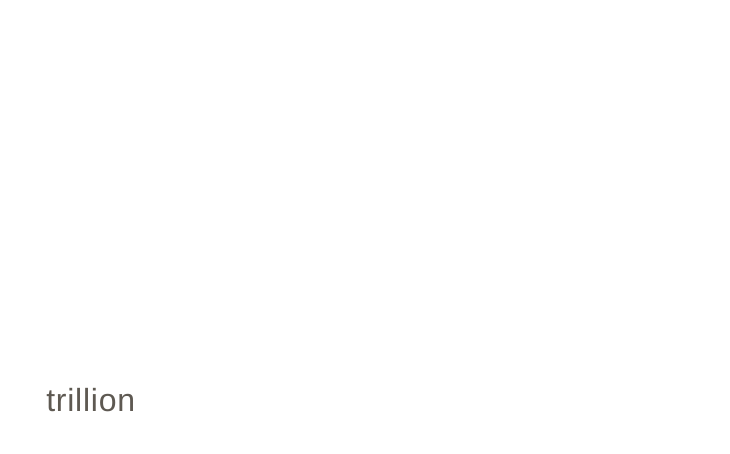
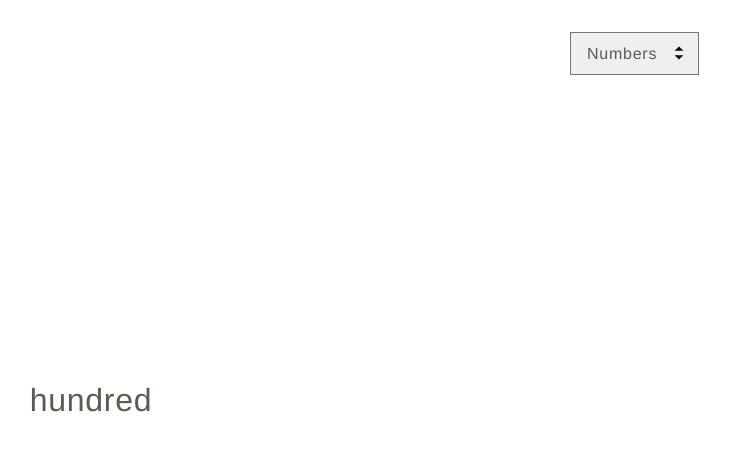
Before and after one commit to chr33s/learn, a plain HTML site: page docs/index.html in a window 1280 px wide. Shown: the whole page, without its empty margins (549-1279 px from the left). Drawn offline with Linux system fonts and the light colour scheme.

Commit message:
add: phrases

```diff
--- a/docs/index.css
+++ b/docs/index.css
@@ -15,6 +15,20 @@ main {
   padding: 0;
   height: 100%;
   width: 100%;
+}
+
+select {
+  -webkit-appearance: none;
+  background-image: url('./img/select.svg');
+  background-position: 92.5% center;
+  background-repeat: no-repeat;
+  background-size: 17.5%;
+  margin-left: -60px;
+  min-width: 120px;
+  padding: 0.75rem 2.5rem 0.75rem 1rem;
+  position: absolute;
+  right: 2rem;
+  top: 2rem;
 }
 
 main {
--- a/docs/index.html
+++ b/docs/index.html
@@ -8,6 +8,10 @@
     <link rel="stylesheet" href="./index.css" type="text/css">
   </head>
   <body>
+    <select name="topic">
+      <option value="numbers">Numbers</option>
+      <option value="phrases">Phrases</option>
+    </select>
     <main>
       <section id="question">
         <p></p>
--- a/docs/index.js
+++ b/docs/index.js
@@ -1,21 +1,21 @@
-const main = async () => {
+async function render(value) {
   const invert = localStorage.getItem('invert') === 'true';
+
   let data = JSON.parse(localStorage.getItem('data'));
   if (!data) {
-    const res = await fetch('data/vn/numbers.json');
+    const res = await fetch(`data/vn/${value}.json`);
     data = await res.json();
     if (invert) {
       data = Object.entries(data).reduce((o, [k, v]) => ({ ...o, [v]: k }), {});
     }
+    localStorage.setItem('invert', !invert);
     localStorage.setItem('data', JSON.stringify(data));
-    localStorage.setItem('invert', !invert);
   }
 
   const questions = Object.keys(data);
   const answers = Object.values(data);
 
   const m = document.querySelector('main');
-
   let index = m.getAttribute('data-id');
   if (!index) {
     index = Math.floor(Math.random() * questions.length);
@@ -28,6 +28,7 @@ const main = async () => {
 
   const answer = document.querySelector('#answer');
   answer.querySelector('p').innerText = answers[index];
+  answer.classList.remove('show');
 
   m.onclick = (e) => {
     e.preventDefault();
@@ -56,9 +57,31 @@ const main = async () => {
       answer.classList.remove('show');
       question.classList.add('show');
 
-      main();
+      render(value);
     };
   });
 }
 
+const main = () => {
+  const m = document.querySelector('main');
+  const select = document.querySelector('select');
+  select.addEventListener('change', (e) => {
+    e.preventDefault();
+
+    localStorage.removeItem('data');
+    localStorage.setItem('invert', false);
+    localStorage.setItem('topic', e.target.value);
+
+    m.removeAttribute('data-id');
+
+    render(e.target.value);
+  });
+
+  const topic = localStorage.getItem('topic');
+  if (topic) {
+    select.value = topic;
+  }
+
+  render(select.value);
+}
 (main)();
```
Also changed, not shown: docs/data/vn/phrases.json (added, +22 -0 lines), docs/img/select.svg (added).
